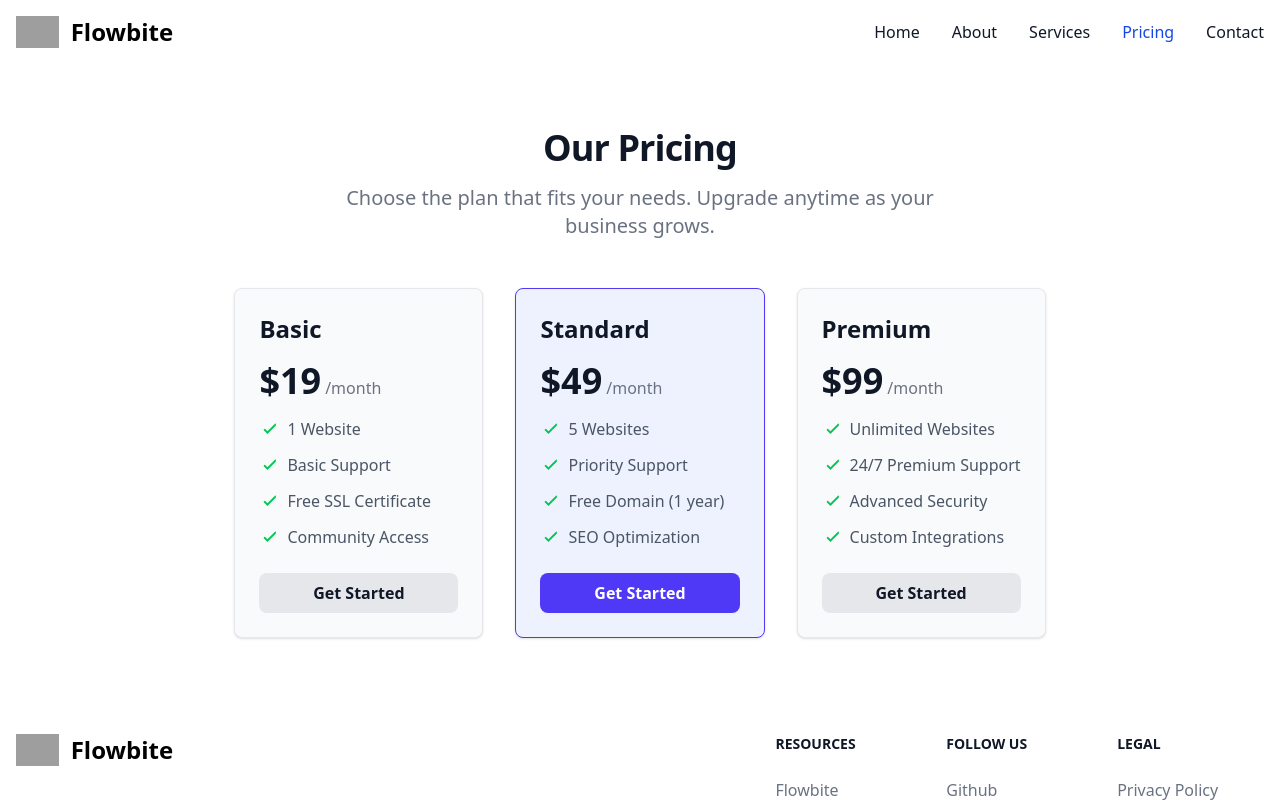
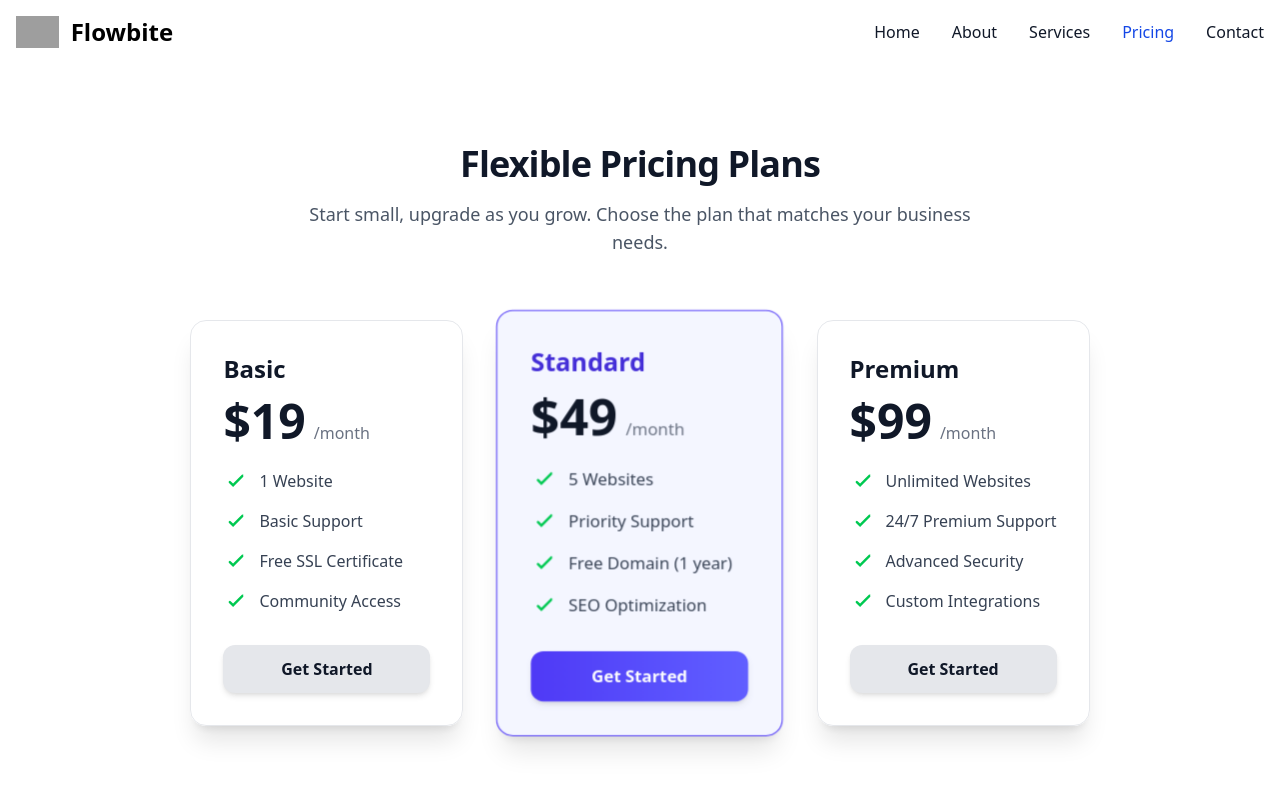
Before and after one commit to iMuhammadAnas/Baitussalam-React-Assignment, a React (Vite) app: page /pricing in a window 1280 px wide. Shown: the top 802 px of the page. Built offline with nearby package versions, Linux system fonts and the light colour scheme; grey boxes are pictures that could not be loaded.

Commit message:
update pricing

```diff
--- a/src/pages/Pricing.tsx
+++ b/src/pages/Pricing.tsx
@@ -39,48 +39,56 @@ const plans = [
 
 const Pricing = () => {
   return (
-    <section className="bg-white dark:bg-gray-900">
-      <div className="mx-auto max-w-screen-xl px-4 py-16 lg:px-6">
+    <section className="">
+      <div className="mx-auto max-w-screen-xl px-4 py-20 lg:px-6">
         {/* Heading */}
-        <div className="mb-12 text-center">
+        <div className="mb-16 text-center">
           <h2 className="mb-4 text-4xl font-extrabold tracking-tight text-gray-900 dark:text-white">
-            Our Pricing
+            Flexible Pricing Plans
           </h2>
-          <p className="text-gray-500 sm:text-xl dark:text-gray-400 max-w-2xl mx-auto">
-            Choose the plan that fits your needs. Upgrade anytime as your
-            business grows.
+          <p className="text-gray-600 sm:text-lg dark:text-gray-400 max-w-2xl mx-auto">
+            Start small, upgrade as you grow. Choose the plan that matches your
+            business needs.
           </p>
         </div>
 
         {/* Pricing Grid */}
-        <div className="grid gap-8 sm:grid-cols-2 lg:grid-cols-3">
+        <div className="grid gap-10 sm:grid-cols-2 lg:grid-cols-3">
           {plans.map((plan, index) => (
             <div
               key={index}
-              className={`flex flex-col justify-between rounded-lg border shadow p-6 ${
+              className={`flex flex-col justify-between rounded-2xl border shadow-xl backdrop-blur-md transition-transform hover:scale-105 ${
                 plan.highlight
-                  ? "border-indigo-600 bg-indigo-50 dark:bg-indigo-900 dark:border-indigo-500"
-                  : "border-gray-200 bg-gray-50 dark:bg-gray-800 dark:border-gray-700"
-              }`}
+                  ? "border-indigo-600 bg-indigo-50/70 dark:bg-indigo-900/40 dark:border-indigo-500 scale-105"
+                  : "border-gray-200 bg-white/70 dark:bg-gray-800/40 dark:border-gray-700"
+              } p-8`}
             >
               {/* Title */}
               <div>
-                <h3 className="mb-4 text-2xl font-bold text-gray-900 dark:text-white">
+                <h3
+                  className={`mb-3 text-2xl font-bold ${
+                    plan.highlight
+                      ? "text-indigo-700 dark:text-indigo-300"
+                      : "text-gray-900 dark:text-white"
+                  }`}
+                >
                   {plan.name}
                 </h3>
-                <div className="mb-4 flex items-baseline text-gray-900 dark:text-white">
-                  <span className="text-4xl font-extrabold">{plan.price}</span>
-                  <span className="text-gray-500 dark:text-gray-400 ml-1">
+                <div className="mb-6 flex items-baseline">
+                  <span className="text-5xl font-extrabold text-gray-900 dark:text-white">
+                    {plan.price}
+                  </span>
+                  <span className="text-gray-500 dark:text-gray-400 ml-2">
                     {plan.period}
                   </span>
                 </div>
 
                 {/* Features */}
-                <ul className="space-y-3 text-gray-600 dark:text-gray-300 mb-6">
+                <ul className="space-y-4 text-gray-700 dark:text-gray-300">
                   {plan.features.map((feature, i) => (
                     <li key={i} className="flex items-center">
                       <svg
-                        className="w-5 h-5 text-green-500 mr-2"
+                        className="w-6 h-6 text-green-500 mr-3 flex-shrink-0"
                         fill="currentColor"
                         viewBox="0 0 20 20"
                       >
@@ -98,9 +106,9 @@ const Pricing = () => {
 
               {/* Button */}
               <button
-                className={`w-full px-4 py-2 rounded-lg font-semibold transition ${
+                className={`mt-8 w-full px-5 py-3 rounded-xl font-semibold transition shadow-md ${
                   plan.highlight
-                    ? "bg-indigo-600 text-white hover:bg-indigo-700"
+                    ? "bg-gradient-to-r from-indigo-600 to-indigo-500 text-white hover:from-indigo-700 hover:to-indigo-600"
                     : "bg-gray-200 text-gray-900 hover:bg-gray-300 dark:bg-gray-700 dark:text-white dark:hover:bg-gray-600"
                 }`}
               >
```
